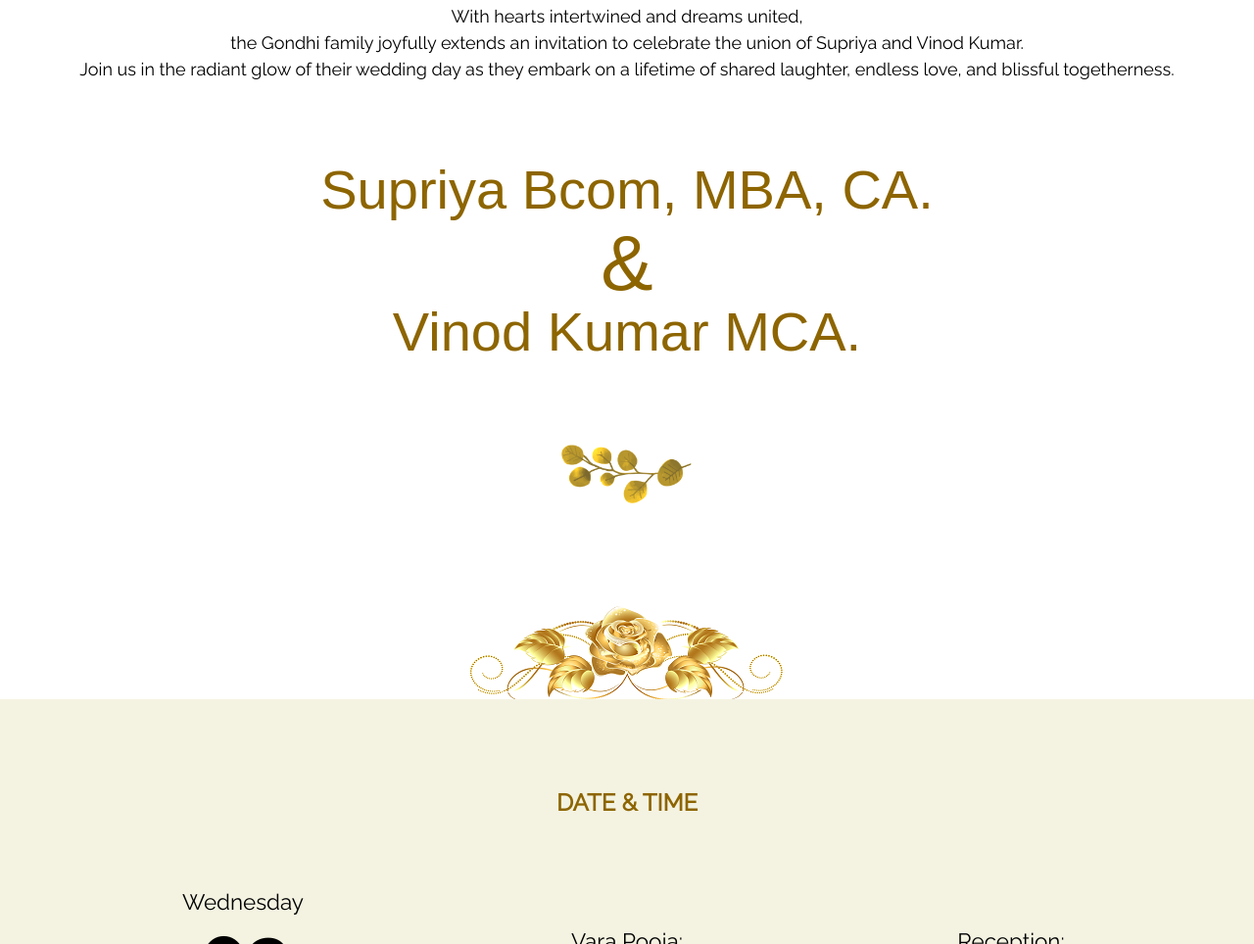
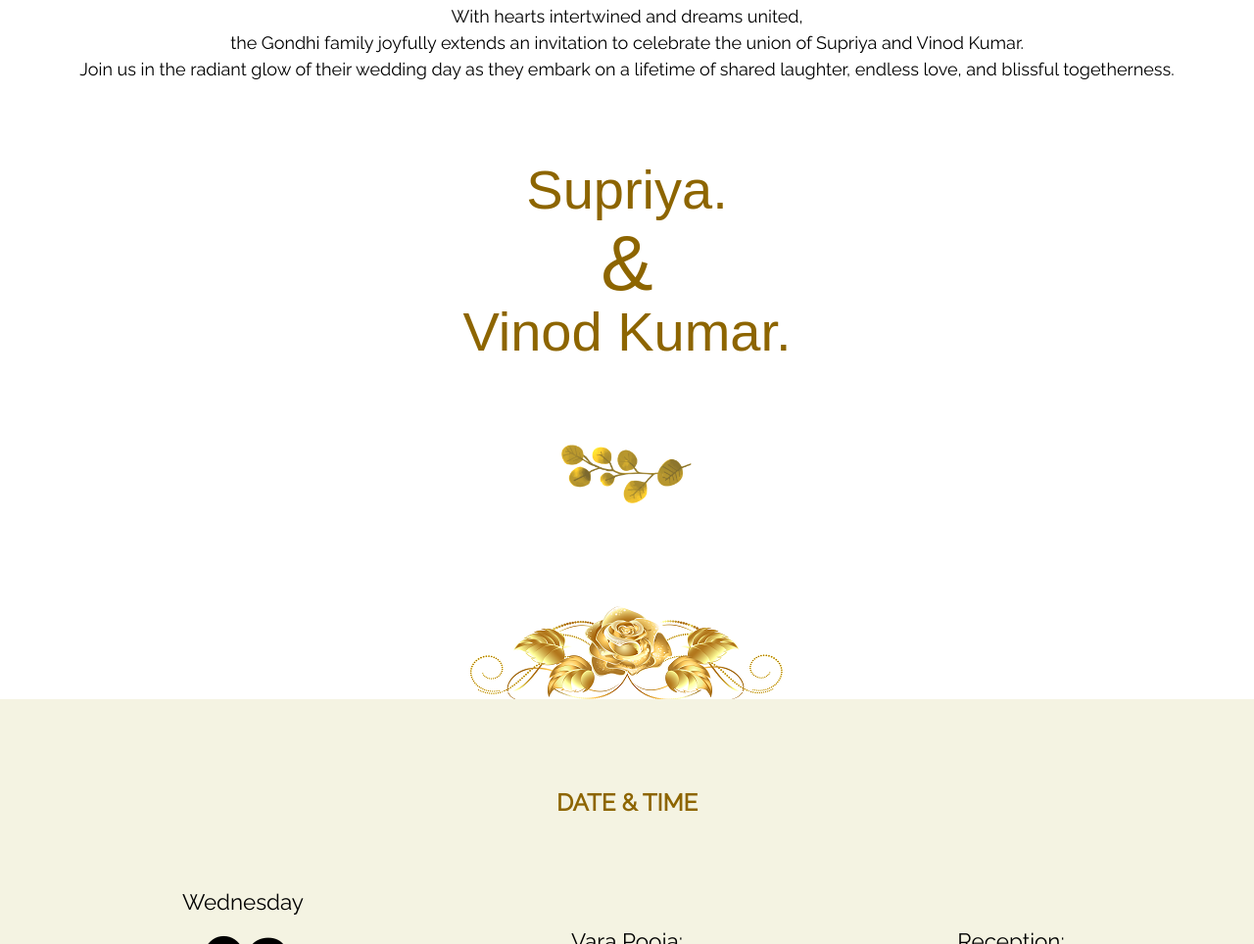
Before and after one commit to Wedding-Invitation26/Supriya-Vinod, a plain HTML site: page index.html in a window 1280 px wide. Shown: the part 1439-2403 px from the top of the page at 98% size. Drawn offline with nearby package versions, Linux system fonts and the light colour scheme; a web font is replaced by a local one.

Commit message:
7th commit-1

```diff
--- a/index.html
+++ b/index.html
@@ -178,11 +178,11 @@
 
         <div data-aos="fade-up" data-aos-easing="linear">
           <div class="script-class" >
-            Supriya Bcom, MBA, CA.
+            Supriya.
           </div>
           <div class="ampersand">&</div>
           <div class="script-class">
-          Vinod Kumar MCA.
+          Vinod Kumar.
           </div>
 
         </div>
```
